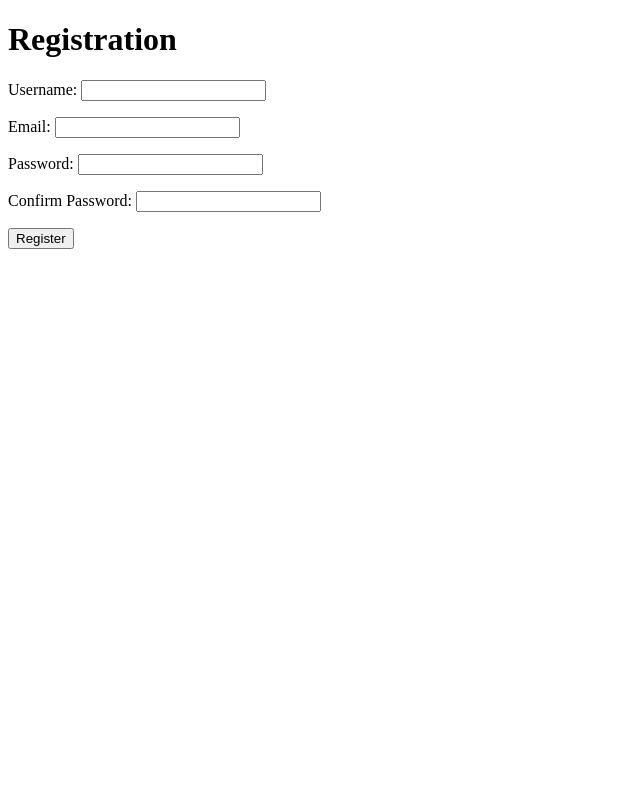
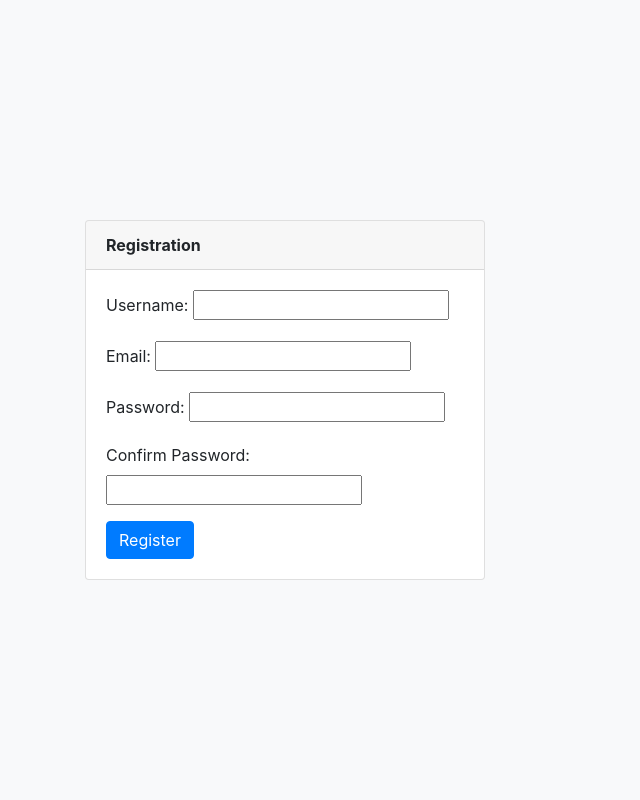
Before and after one commit to VictorBoscaro/inoa_challenge, a Django app: page /registration/ in a window 1280 px wide. Shown: the whole page, without its empty margins (0-640 px from the left). Run offline with Django 4.2, Linux system fonts and the light colour scheme; parts of the project's set-up code (start-up, migrations or seed data) failed here and were passed over; some libraries are stand-ins or nearby versions.

Commit message:
style registration page

```diff
--- a/get_and_update_data/templates/registration.html
+++ b/get_and_update_data/templates/registration.html
@@ -1,14 +1,51 @@
 <!DOCTYPE html>
-<html>
+<html lang="en">
 <head>
-    <title>Registration Page</title>
+    <!-- Required meta tags -->
+    <meta charset="utf-8">
+    <meta name="viewport" content="width=device-width, initial-scale=1">
+
+    <!-- Bootstrap CSS -->
+    <link href="https://stackpath.bootstrapcdn.com/bootstrap/4.3.1/css/bootstrap.min.css" rel="stylesheet">
+
+    <style>
+        body {
+            height: 100vh;
+            display: flex;
+            align-items: center;
+            justify-content: center;
+            background: #f8f9fa;
+        }
+
+        .card {
+            width: 400px;
+        }
+
+        .card-header {
+            font-weight: bold;
+        }
+    </style>
+
+    <title>Registration</title>
 </head>
 <body>
-    <h1>Registration</h1>
-    <form method="post">
-        {% csrf_token %}
-        {{ form.as_p }}
-        <button type="submit">Register</button>
-    </form>
+    <div class="container">
+        <div class="card">
+            <div class="card-header">Registration</div>
+            <div class="card-body">
+                <form method="post">
+                    {% csrf_token %}
+                    {{ form.as_p }}
+                    <button type="submit" class="btn btn-primary">Register</button>
+                </form>
+            </div>
+        </div>
+    </div>
+
+    <!-- Optional JavaScript -->
+    <!-- jQuery first, then Popper.js, then Bootstrap JS -->
+    <script src="https://code.jquery.com/jquery-3.3.1.slim.min.js"></script>
+    <script src="https://cdnjs.cloudflare.com/ajax/libs/popper.js/1.14.7/umd/popper.min.js"></script>
+    <script src="https://stackpath.bootstrapcdn.com/bootstrap/4.3.1/js/bootstrap.min.js"></script>
 </body>
 </html>
```
Also changed, not shown: get_and_update_data/templates/add_stock.html (+20 -7 lines), get_and_update_data/templates/update_stock.html (+32 -9 lines).
